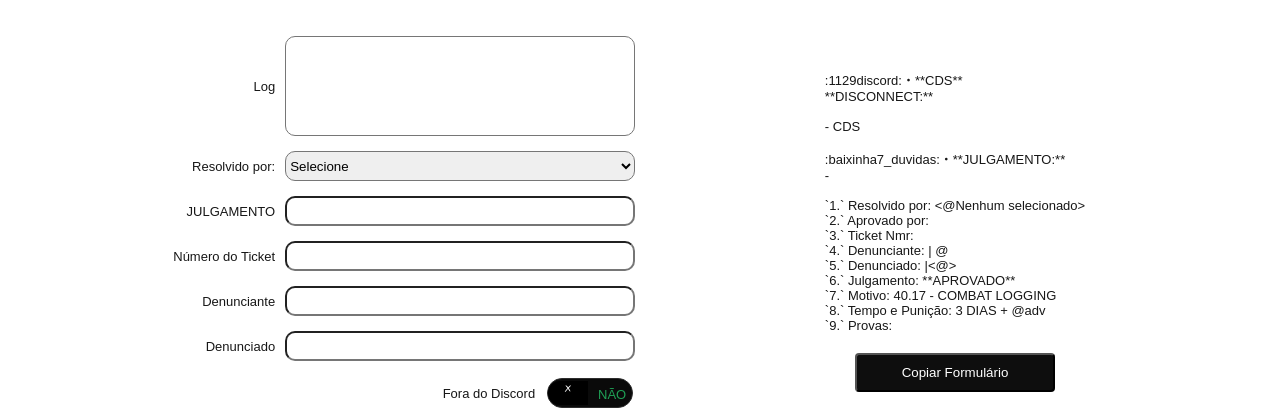
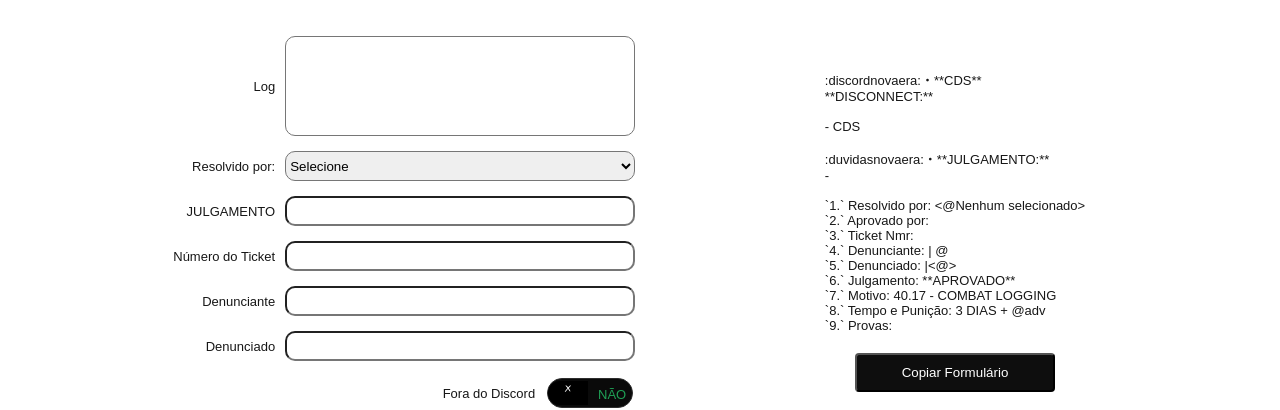
Before and after one commit to ArthurVSCMoraes/nova-era-form-staff, a Next.js app: page /combatLog in a window 1280 px wide. Shown: the part 167-577 px from the top of the page. Built offline with nearby package versions, Linux system fonts and the light colour scheme.

Commit message:
Update Discord emojis in combat log

```diff
--- a/src/pages/combatLog.js
+++ b/src/pages/combatLog.js
@@ -117,12 +117,12 @@ function CombatLog() {
                 <VerticalLine />
                 <FormAproveResult>
                     <p ref={pRef}>
-                        :1129discord:・**CDS**
+                        :discordnovaera:・**CDS**
                         <br />
                         **DISCONNECT:**
                         <br /> <br />- CDS {parsedData.cdsDisconnect}
                         <br /> <br />
-                        :baixinha7_duvidas:・**JULGAMENTO:**
+                        :duvidasnovaera:・**JULGAMENTO:**
                         <br />- {judgment} <br /> <br />
                         `1.` Resolvido por: &lt;@
                         {staffResp.find((staff) => staff.id === parseInt(selectedStaff))?.discId || "Nenhum selecionado"}
```
